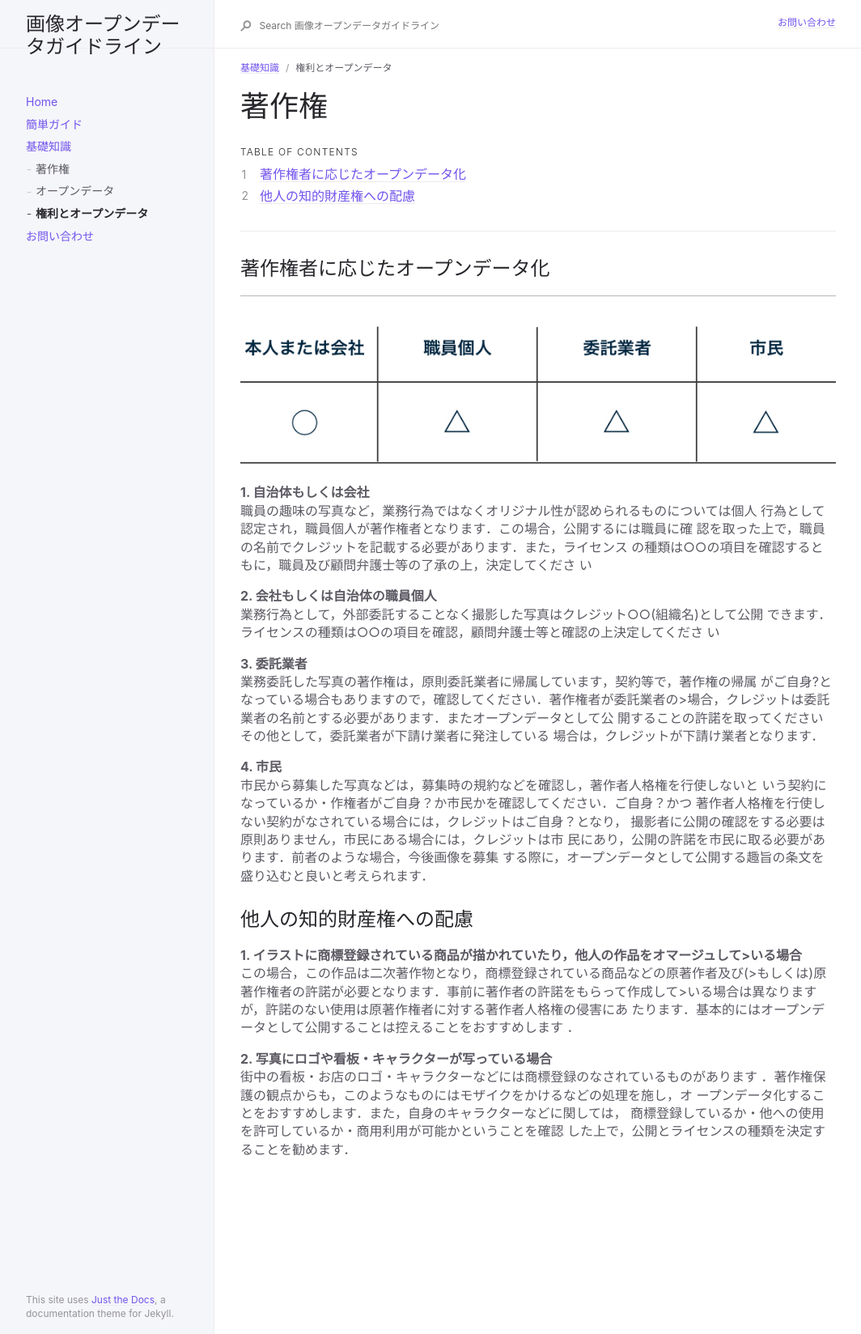
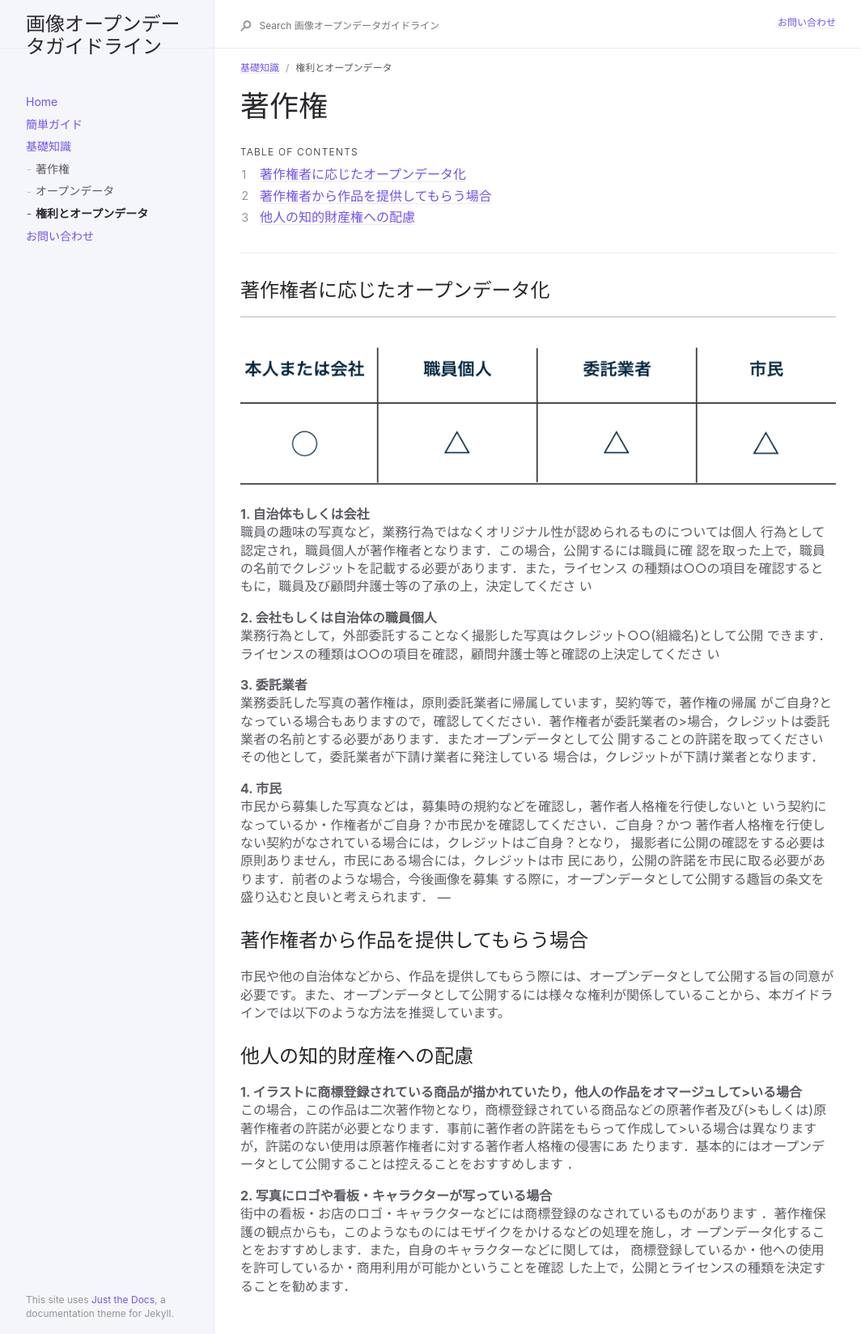
Before and after one commit to ayane0321/image-opendata-guide, a Jekyll site: the page built from docs/basic/warning.md, in a window 1280 px wide. Shown: the whole page at 81% size, without its empty margins (91-1155 px from the left). Built offline with Jekyll 4.4.1, drawn with Linux system fonts in a browser that asks for light colours.

Commit message:
change basic

```diff
--- a/docs/basic/warning.md
+++ b/docs/basic/warning.md
@@ -41,6 +41,10 @@ nav_order: 3
 撮影者に公開の確認をする必要は原則ありません，市民にある場合には，クレジットは市
 民にあり，公開の許諾を市民に取る必要があります．前者のような場合，今後画像を募集
 する際に，オープンデータとして公開する趣旨の条文を盛り込むと良いと考えられます．
+---
+## 著作権者から作品を提供してもらう場合
+市民や他の自治体などから、作品を提供してもらう際には、オープンデータとして公開する旨の同意が必要です。また、オープンデータとして公開するには様々な権利が関係していることから、本ガイドラインでは以下のような方法を推奨しています。
+
 
 ## 他人の知的財産権への配慮
 **1. イラストに商標登録されている商品が描かれていたり，他人の作品をオマージュして>いる場合**
```
